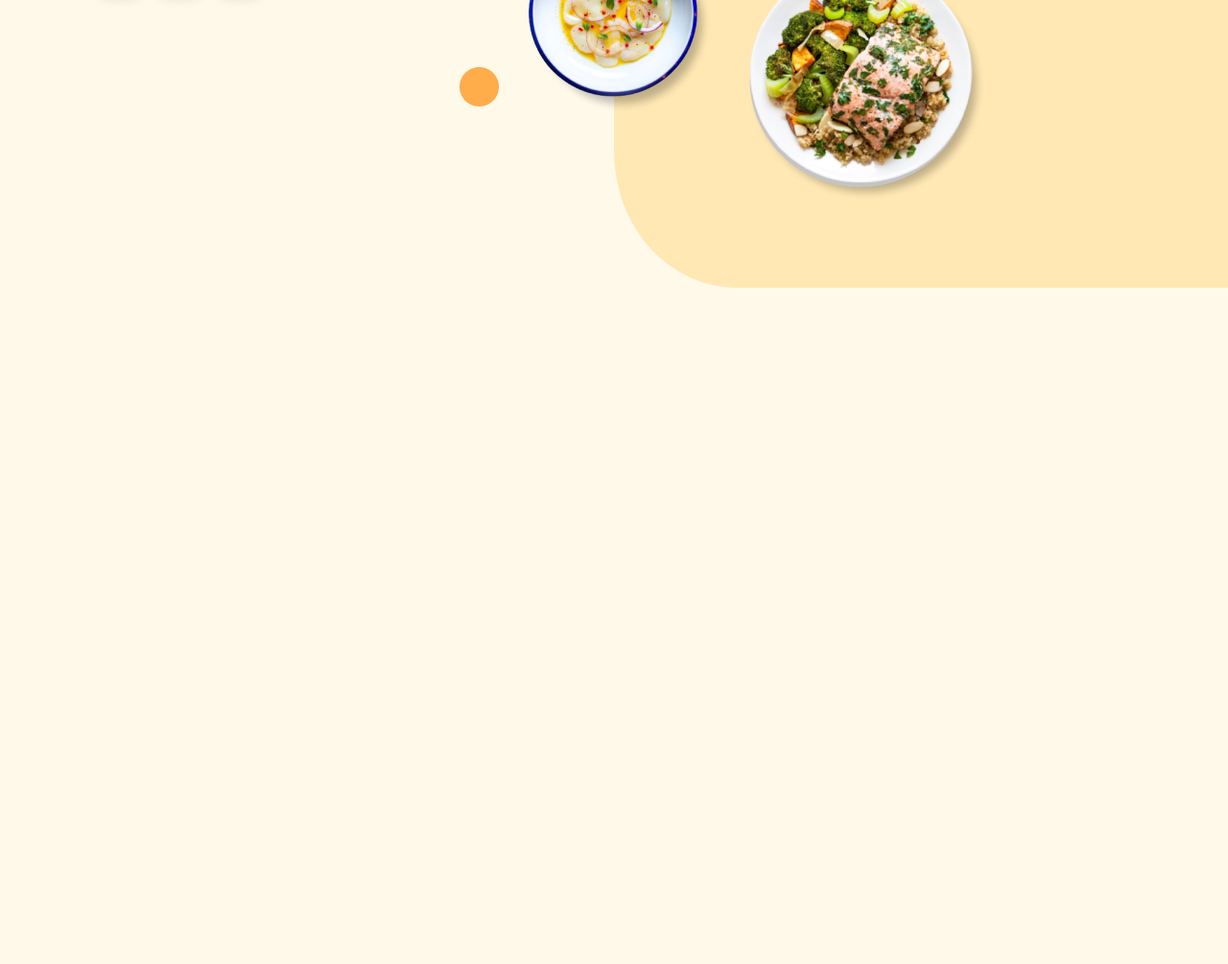
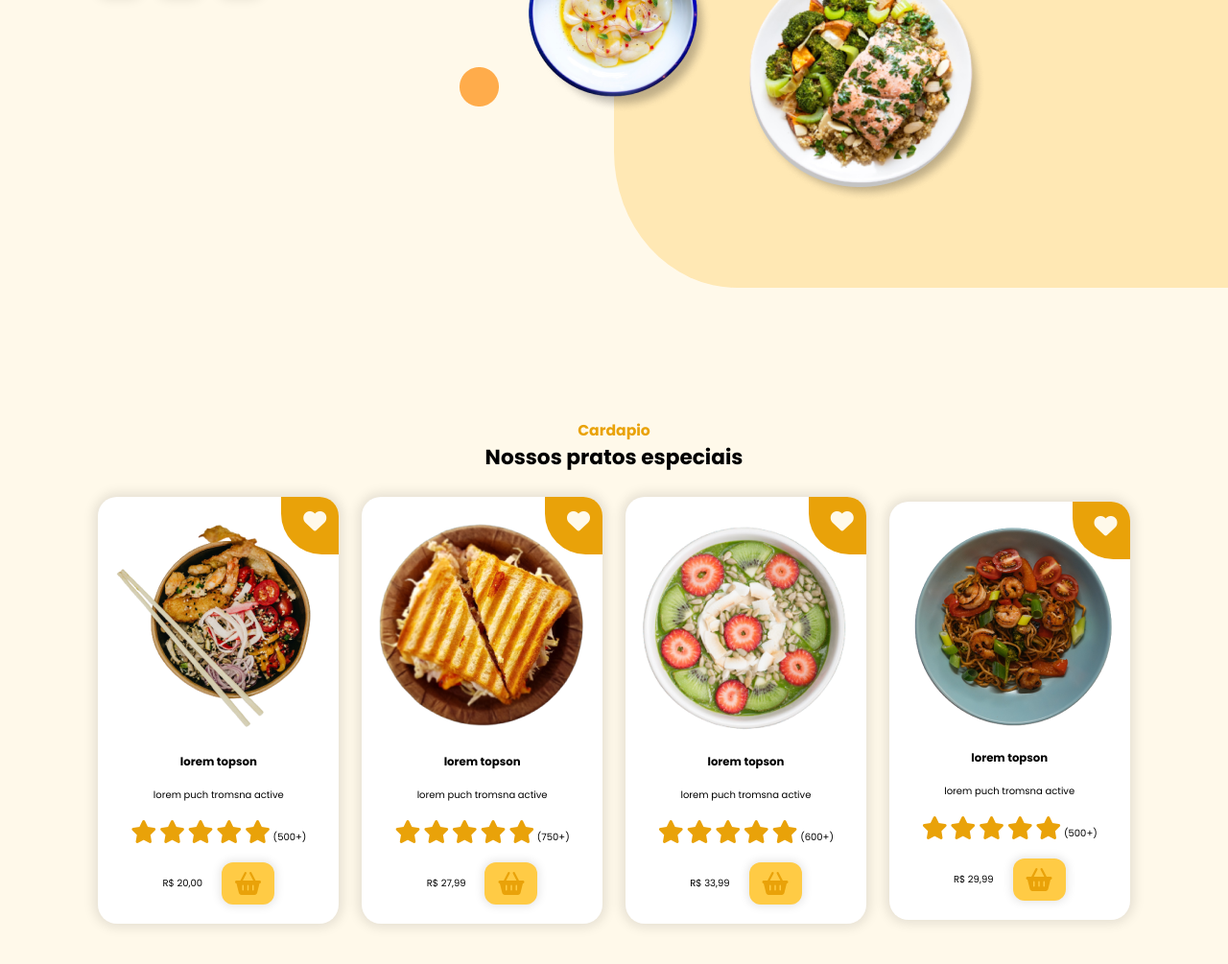
Before and after one commit to sidneypepe/pagefood, a plain HTML site: page index.html in a window 1280 px wide. Shown: the part 505-1510 px from the top of the page at 96% size. Before the commit the page ends 805 px from the top, so only its background shows below. Drawn offline with nearby package versions, Linux system fonts and the light colour scheme.

Commit message:
comit cardapio

```diff
--- a/index.html
+++ b/index.html
@@ -9,6 +9,7 @@
     <link rel="stylesheet" href="./src/css/reset.css">
     <link rel="stylesheet" href="./src/css/header.css">
     <link rel="stylesheet" href="./src/css/home.css">
+    <link rel="stylesheet" href="./src/css/menu.css">
         <script src="https://cdnjs.cloudflare.com/ajax/libs/jquery/3.7.1/jquery.min.js" integrity="sha512-v2CJ7UaYy4JwqLDIrZUI/4hqeoQieOmAZNXBeQyjo21dadnwR+8ZaIJVT8EE2iyI61OV8e6M8PP2/4hpQINQ/g==" crossorigin="anonymous" referrerpolicy="no-referrer"></script>
 
 </head>
@@ -78,6 +79,98 @@
             <img src="./src/imagem/hero.png" alt="">
         </div>
         </section>
+        <section id="menu">
+            <h2 class="section-title">Cardapio</h2>
+            <h3 class="section-subtitle">Nossos pratos especiais</h3>
+
+            <div class="dishes">
+                <div class="dish">
+                    <div class="dish-heart">
+                        <i class="fa-solid fa-heart"></i>
+                    </div>
+                    <img src="./src/imagem/dish.png" alt="">
+                    <h3 class="dich-title">lorem topson</h3>
+                    <span class="dish-desciption">lorem puch tromsna active</span>
+                    <div class="dish-rate">
+                        <i class="fa-solid fa-star"></i>
+                        <i class="fa-solid fa-star"></i>
+                        <i class="fa-solid fa-star"></i>
+                        <i class="fa-solid fa-star"></i>
+                        <i class="fa-solid fa-star"></i>
+                        <span>(500+)</span>
+                    </div>
+                    <div class="dish-price">R$ 20,00
+                    <button class="btn-default">
+                        <i class="fa-solid fa-basket-shopping"></i>
+                    </div>
+                    </button>
+                </div>
+                <div class="dish">
+                    <div class="dish-heart">
+                        <i class="fa-solid fa-heart"></i>
+                    </div>
+                    <img src="./src/imagem/dish2.png" alt="">
+                    <h3 class="dich-title">lorem topson</h3>
+                    <span class="dish-desciption">lorem puch tromsna active</span>
+                    <div class="dish-rate">
+                        <i class="fa-solid fa-star"></i>
+                        <i class="fa-solid fa-star"></i>
+                        <i class="fa-solid fa-star"></i>
+                        <i class="fa-solid fa-star"></i>
+                        <i class="fa-solid fa-star"></i>
+                        <span>(750+)</span>
+                    </div>
+                    <div class="dish-price">R$ 27,99
+                    <button class="btn-default">
+                        <i class="fa-solid fa-basket-shopping"></i>
+                    </div>
+                    </button>
+                </div>
+                <div class="dish">
+                    <div class="dish-heart">
+                        <i class="fa-solid fa-heart"></i>
+                    </div>
+                    <img src="./src/imagem/dish3.png" alt="">
+                    <h3 class="dich-title">lorem topson</h3>
+                    <span class="dish-desciption">lorem puch tromsna active</span>
+                    <div class="dish-rate">
+                        <i class="fa-solid fa-star"></i>
+                        <i class="fa-solid fa-star"></i>
+                        <i class="fa-solid fa-star"></i>
+                        <i class="fa-solid fa-star"></i>
+                        <i class="fa-solid fa-star"></i>
+                        <span>(600+)</span>
+                    </div>
+                    <div class="dish-price">R$ 33,99
+                    <button class="btn-default">
+                        <i class="fa-solid fa-basket-shopping"></i>
+                    </div>
+                    </button>
+                </div>
+                <div class="dish">
+                    <div class="dish-heart">
+                        <i class="fa-solid fa-heart"></i>
+                    </div>
+                    <img src="./src/imagem/dish4.png" alt="">
+                    <h3 class="dich-title">lorem topson</h3>
+                    <span class="dish-desciption">lorem puch tromsna active</span>
+                    <div class="dish-rate">
+                        <i class="fa-solid fa-star"></i>
+                        <i class="fa-solid fa-star"></i>
+                        <i class="fa-solid fa-star"></i>
+                        <i class="fa-solid fa-star"></i>
+                        <i class="fa-solid fa-star"></i>
+                        <span>(500+)</span>
+                    </div>
+                    <div class="dish-price">R$ 29,99
+                    <button class="btn-default">
+                        <i class="fa-solid fa-basket-shopping"></i>
+                    </div>
+                    </button>
+                </div>
+            </div>
+
+        </section>
       </main>
     <script src="./src/js/index.js"></script>
 </body>
--- a/src/css/header.css
+++ b/src/css/header.css
@@ -1,6 +1,10 @@
 header{
    width: 100%;
    padding: 28px 8%;
+   position: sticky;
+   top: 0;
+   z-index: 3;
+   background-color:#fff9ea ;
 }
  #navbar{
     width: 100%;
--- /dev/null
+++ b/src/css/menu.css
@@ -0,0 +1,81 @@
+#menu{
+    display: flex;
+    flex-direction: column;
+    justify-content: center;
+    align-items: center;
+    min-height: 100vh;
+}
+.dishes{
+    display: flex;
+    justify-content: center;
+    align-items: center;
+    width: 100%;
+    gap: 24px;
+    margin-top: 25px;
+}
+.dish{
+display: flex;
+flex-direction: column;
+justify-content: center;
+align-items: center;
+border-radius: 20px;
+gap: 18px;
+width:25% ;
+padding: 20px;
+background-color: #ffffff;
+box-shadow: 0px 0px 12px 4px rgba(0, 0, 0, 0.1);
+position: relative;
+overflow: hidden;
+}
+.dish-heart{
+    position: absolute;
+    background-color: #e9a209;
+    display: flex;
+    align-items: center;
+    justify-content: center;
+    font-size: 1.563rem;
+    color:black;
+    width: 70px;
+    height: 70px;
+    right: -10px;
+    top: -10px;
+    border-radius: 0px 37.5px 0px 42.5px;
+}
+.dish-heart .fa-heart{
+    color: #fff9ea;
+}
+.dish-description {
+    color: #434343;
+    text-align: center;
+}
+
+.dish-rate i {
+    color: #e9a209;
+}
+
+.dish-price {
+    display: flex;
+    align-items: center;
+    gap: 20px;
+}
+
+@media (max-width: 1124px) {
+    .dishes {
+        flex-wrap: wrap;
+        justify-content: center;
+    }
+
+    .dish {
+        width: calc(50% - 12px);
+    }
+}
+
+@media  (max-width: 600px) {
+    .dish {
+        width: 100%;
+    }
+
+    #menu .section-subtitle {
+        text-align: center;
+    }
+}
--- a/src/css/reset.css
+++ b/src/css/reset.css
@@ -63,3 +63,10 @@ a{
 li{
     list-style: none;
 }
+.section-title{
+    font-size: 1.563rem;
+    color: #e9a209;
+}
+.section-subtitle{
+    font-size: 2.1675rem;
+}
```
